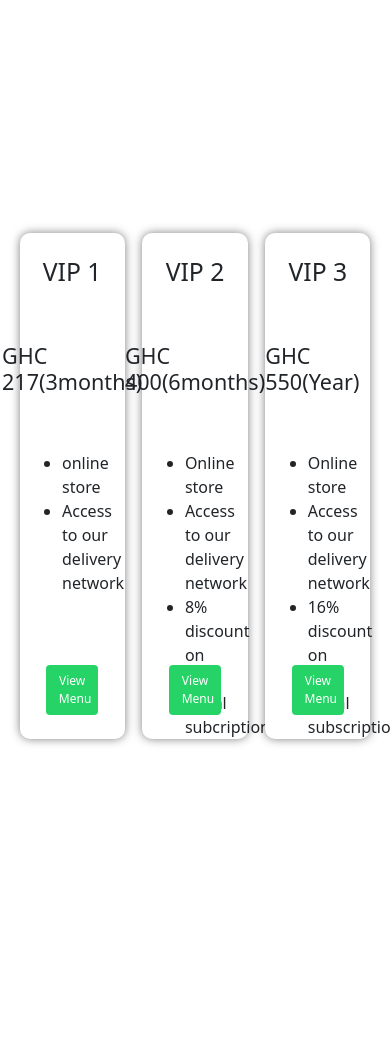
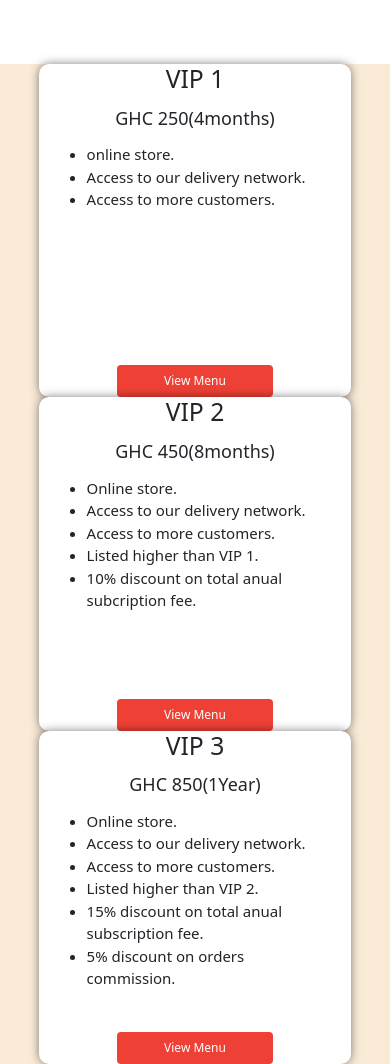
Before and after one commit to Khen7/innville, a PHP site: page /packages.php in a window 390 px wide; the page is wider, and only the part inside the window is pictured. Shown: the part 86-1150 px from the top of that part. Before the commit the page ends 831 px from the top of that part, so only its background shows below. Run offline with PHP 8.4, Linux system fonts and the light colour scheme.

Commit message:
added packages page

```diff
--- a/index.css
+++ b/index.css
@@ -218,8 +222,9 @@ h1 {
 
 /* packages */
 .pack-container{
+	background-color: antiquewhite;
 	width: 90%;
-	height: 100vh;
+	height: 400px;
 	margin: auto;
 	margin-top: 150px;
 	display: flex;
@@ -229,7 +234,7 @@ h1 {
 
 .pack-container .packs{
 	width: 30%;
-	height: 60%;
+	height: 100%;
 	background-color: white;
 	border-radius: 10px;
 	box-shadow: 0px 0px 10px rgba(0,0,0,0.5);
@@ -245,13 +250,13 @@ height: 150px;
 }
 
 .pack-container .packs .btn{
-	background-color: #25D366;
+	background-color: #ee4035;
 	color: #fff;
 	width: 50%;
 }
 
 .pack-container .packs .btn:hover{
-background-color: #25D366;
+background-color: #ee4035;
 }
 
 
@@ -667,6 +720,35 @@ background-color: #25D366;
 	font-size: 12px;
   }
   */
+
+/* packages */
+
+.pack-container{
+	width: 100%;
+	height: 1000px;
+	margin-top: 150px;
+	flex-direction: column;
+}
+
+.pack-container .packs{
+	width: 80%;
+	height: 100%;
+	justify-content: space-between;
+    }
+
+.pack-container h4{
+	font-size: 18px;
+}
+
+.pack-container .packs ul{
+width: 90%;
+font-size: 15px;
+height: 200px;
+}
+
+.pack-container .packs .btn{
+	width: 50%;
+}
 
 /* vendors */
 .vmen{
--- a/packages.php
+++ b/packages.php
@@ -64,30 +64,36 @@
 <div class="pack-container">
     <div class="packs" id="pack1">
     <h2>VIP 1</h2>
-<h4 >GHC 217(3months)</h4>
+<h4 >GHC 250(4months)</h4>
 <ul>
-    <li>online store</li>
-    <li>Access to  our delivery network</li>
+    <li>online store.</li>
+    <li>Access to our delivery network.</li>
+	<li>Access to more customers.</li>
 </ul>
 <a href="kfchome.php" class="btn">View Menu</a>
     </div>
     <div class="packs" id="pack2">
     <h2>VIP 2</h2>
-<h4>GHC 400(6months)</h4>
+<h4>GHC 450(8months)</h4>
 <ul>
-    <li>Online store</li>
-    <li>Access to our delivery network</li>
-    <li>8% discount on total anual subcription</li>
+    <li>Online store.</li>
+    <li>Access to our delivery network.</li>
+	<li>Access to more customers.</li>
+	<li>Listed higher than VIP 1.</li>
+    <li>10% discount on total anual subcription fee.</li>
 </ul>
 <a href="kfchome.php" class="btn">View Menu</a>
     </div>
     <div class="packs" id="pack3">
     <h2>VIP 3</h2>
-<h4>GHC 550(Year)</h4>
+<h4>GHC 850(1Year)</h4>
 <ul>
-    <li>Online store</li>
-    <li>Access to our delivery network</li>
-    <li>16% discount on total anual subscription</li>
+    <li>Online store.</li>
+    <li>Access to our delivery network.</li>
+	<li>Access to more customers.</li>
+	<li>Listed higher than VIP 2.</li>
+	<li>15% discount on total anual subscription fee.</li>
+	<li>5% discount on orders commission.</li>
 </ul>
 <a href="kfchome.php" class="btn">View Menu</a>
     </div>
```
Also changed, not shown: other parts of index.css (+113 -61 lines), index.php (+7 -5 lines). Lines whose indentation alone changed are shown as unchanged.
